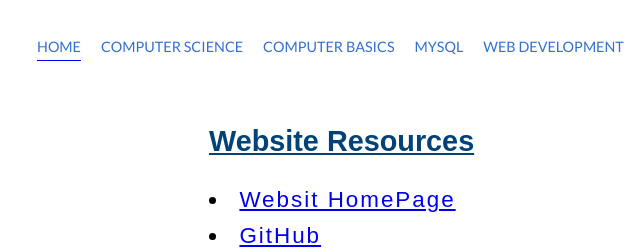
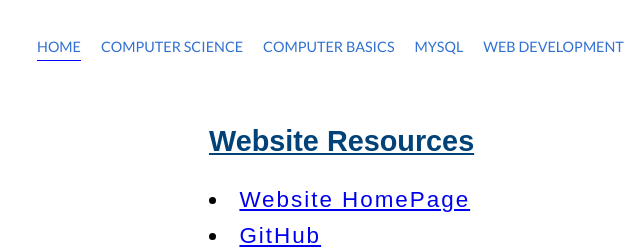
Before and after one commit to MichaelBalsam/CISC-4900-Project, a plain HTML site: page Resources.html in a window 1280 px wide. Shown: the top 251 px of the page, 13-653 px from the left. Drawn offline with Linux system fonts and the light colour scheme.

Commit message:
Update Resources.html

```diff
--- a/Resources.html
+++ b/Resources.html
@@ -62,7 +62,7 @@
         <div class="divStyle">
           <h2 class id="section1">Website Resources</h2>
 
-          <li><a href="file:///C:/Users/mbals/Documents/CISC%204900/index.html">Websit HomePage</a>  </li>
+          <li><a href="file:///C:/Users/mbals/Documents/CISC%204900/index.html">Website HomePage</a>  </li>
           <li><a href="https://github.com/">GitHub</a>  </li>
           <li><a href="https://www.w3schools.com/">w3schools</a>  </li>
           <li><a href="https://www.youtube.com/user/thenewboston">TheNewBoston</a>  </li>
```
